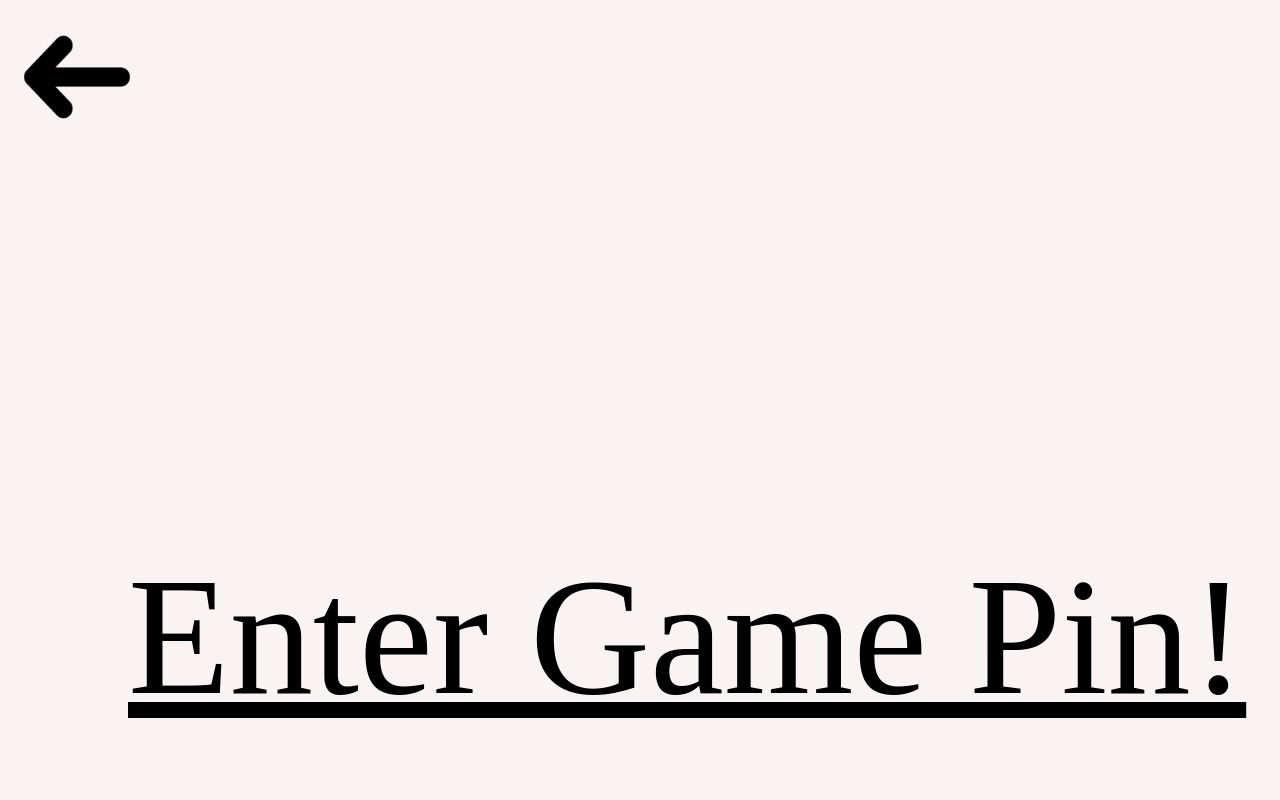
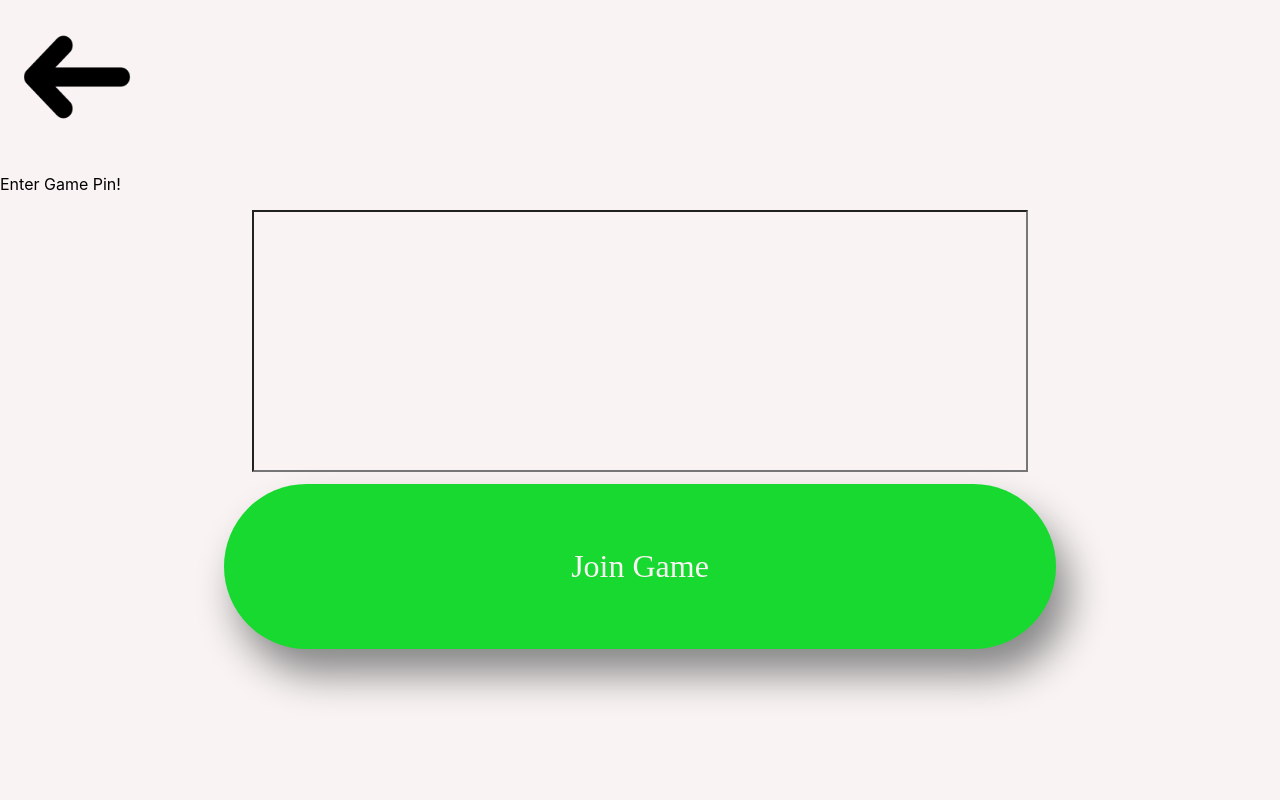
Before and after one commit to albintillas/flakdagsappen, a React (Create React App) app: page /joingame in a window 1280 px wide. Shown: the top 800 px of the page. Built offline with nearby package versions, Linux system fonts and the light colour scheme.

Commit message:
CreateGamePage klar

```diff
--- a/src/components/PinInput.js
+++ b/src/components/PinInput.js
@@ -34,7 +34,7 @@ function PinInput() {
         <div>
           <center>
             <form onSubmit={submitHandler}>
-                <input style={{width: '60vw', height: '20vw', fontSize: '13vw', textAlign: 'center', letterSpacing: '2vw'}}
+                <input style={{width: '60vw', height: '20vw', textAlign: 'center', letterSpacing: '2vw'}}
                 type="text" name="password" value={pin} onChange={changeHandler}/><br/>
 
                 <input type="submit" name="submit" value="Join Game" style={{
--- a/src/pages/CreateGamePage.js
+++ b/src/pages/CreateGamePage.js
@@ -16,6 +16,7 @@ return(
     textColor='#FFFFFF'
     action=''></ReturnButton>
   </div>
+  <p>Create Flakdag!</p>
 
   <div class = "createGamePage">
       <UploadImage class = "createGameImage"
--- a/src/pages/JoinGamePage.js
+++ b/src/pages/JoinGamePage.js
@@ -9,11 +9,7 @@ function JoinGamePage(){
    return(
 <div>
    <ReturnButton action=""></ReturnButton>
-    <p style={{marginLeft: '10vw',
-    marginTop: '30vw',
-    fontFamily: 'Brush Script MT',
-    textDecoration: 'underline',
-    fontSize: '13vw'}}>Enter Game Pin!</p>
+    <p>Enter Game Pin!</p>
 
     <PinInput></PinInput>
 </div>
```
